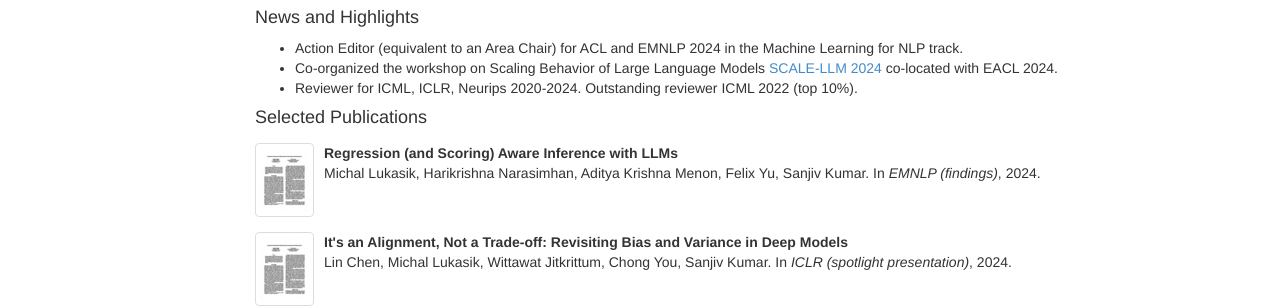
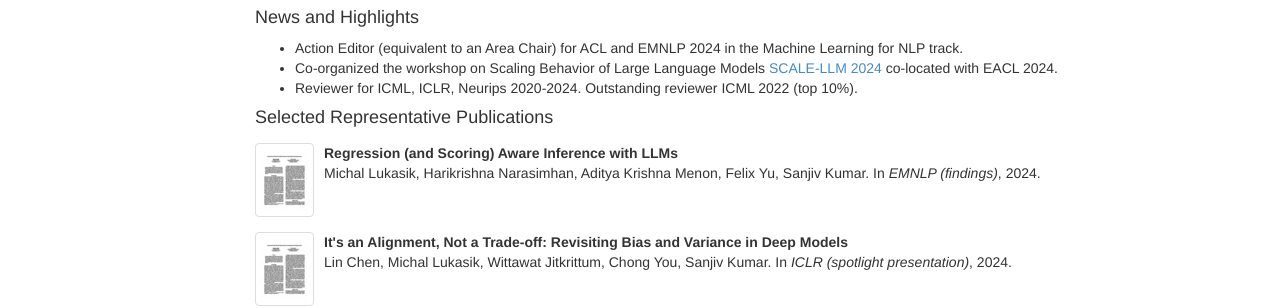
Before and after one commit to mlukasik/mlukasik.github.io, a Jekyll site: the page built from index.html, in a window 1280 px wide. Shown: the part 338-646 px from the top of the page. Built offline with Jekyll 4.4.1, drawn with Linux system fonts in a browser that asks for light colours.

Commit message:
Update index.html

```diff
--- a/index.html
+++ b/index.html
@@ -51,7 +51,7 @@ I am a Research Scientist at Google Research New York. I work on fundamental res
 <li>Reviewer for ICML, ICLR, Neurips 2020-2024. Outstanding reviewer ICML 2022 (top 10%).</li>
 </ul>
 
-<h4>Selected Publications</h4>
+<h4>Selected Representative Publications</h4>
 {% for post in site.papers %}
   {% if post.selected %}
     {% include paper.html paper=post %}
```
